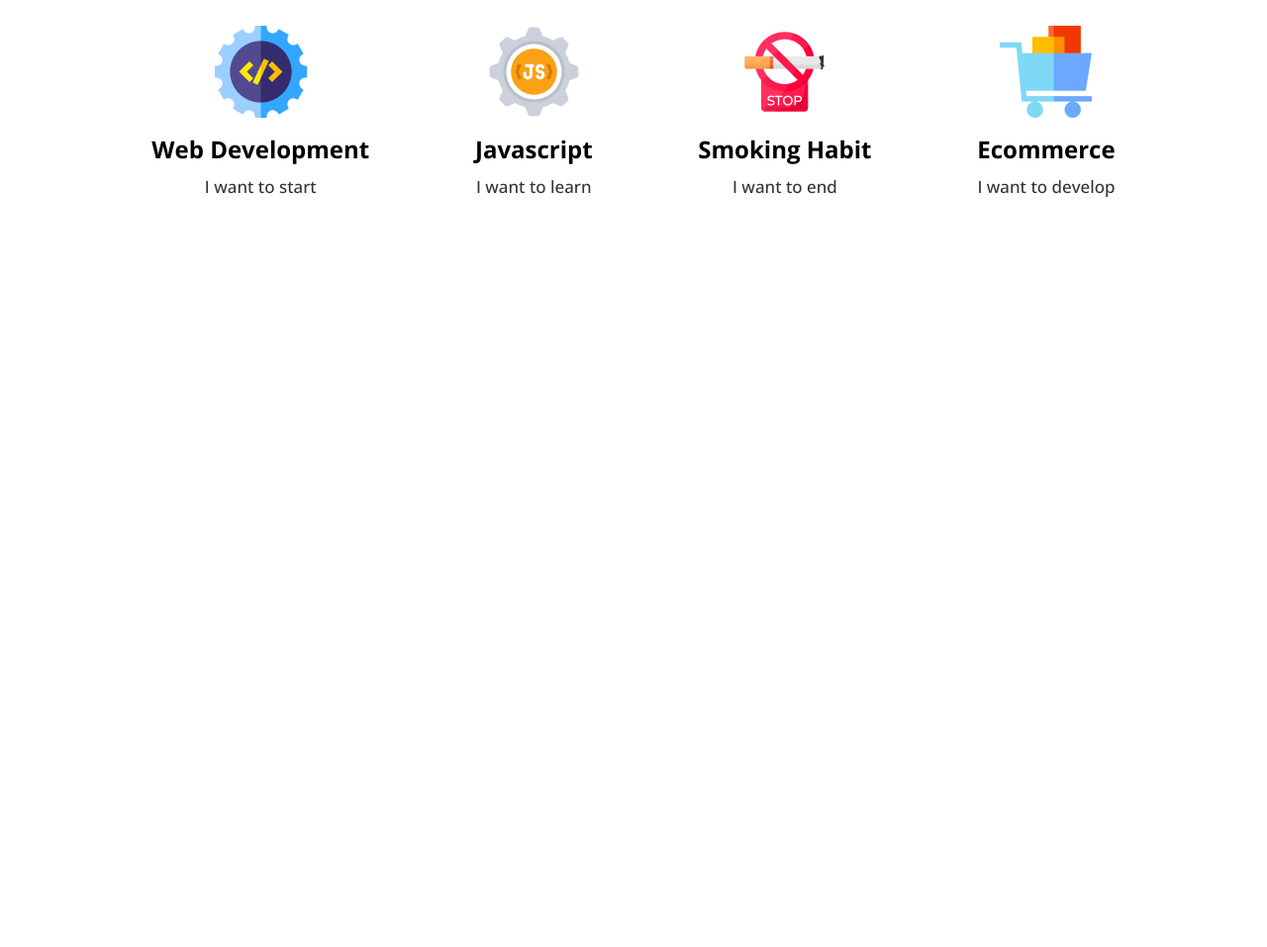
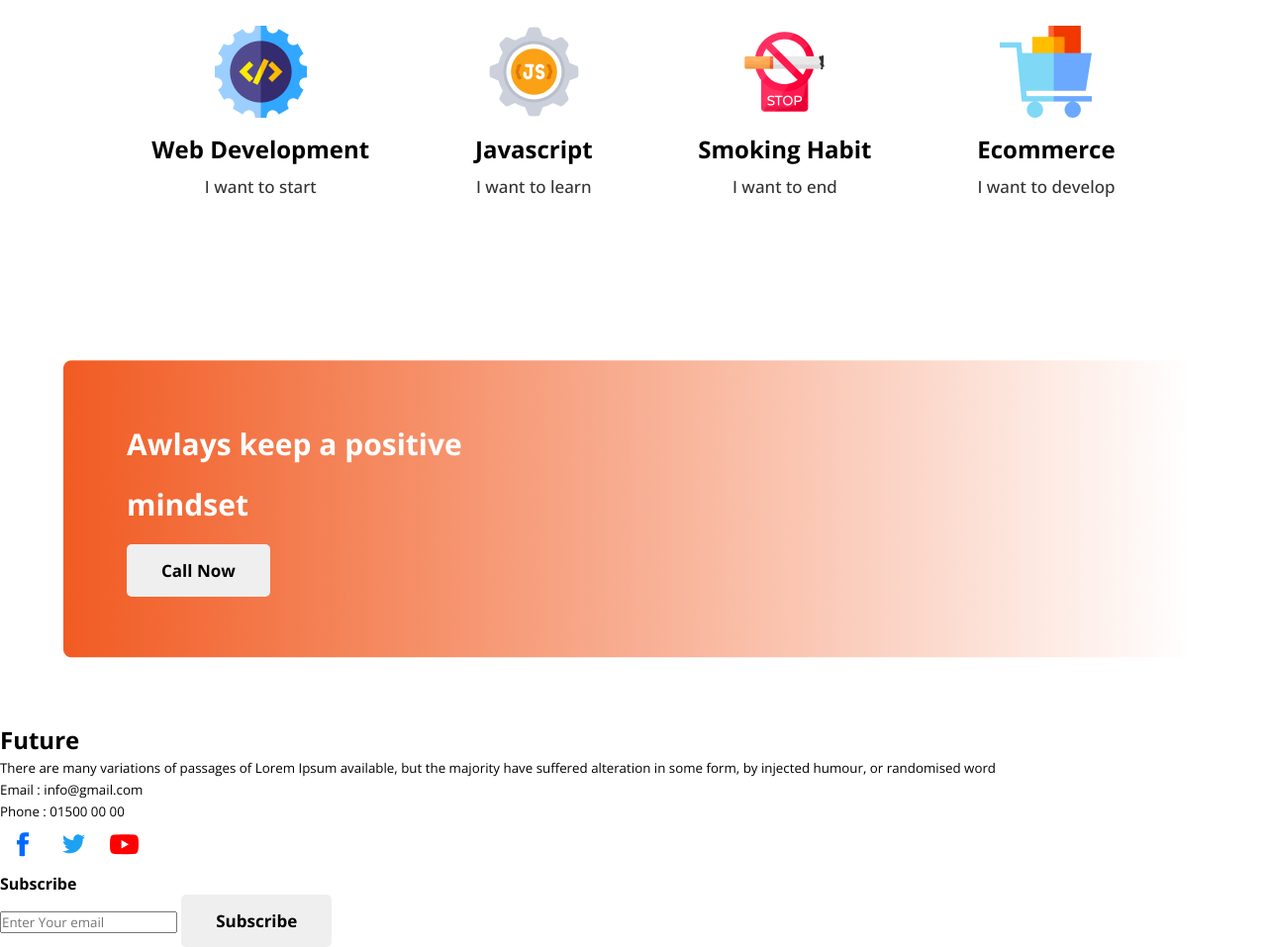
Before and after one commit to RashedAkash/prac-05, a plain HTML site: page index.html in a window 1280 px wide. Shown: the part 1581-2538 px from the top of the page at 99% size. Before the commit the page ends 1881 px from the top, so only its background shows below. Drawn offline with nearby package versions, Linux system fonts and the light colour scheme.

Commit message:
footer create

```diff
--- a/css/style.css
+++ b/css/style.css
@@ -103,3 +103,25 @@ margin: 20px 0;
   font-weight: 500;
   color: #333;
 }
+
+/* keep-area style */
+.keep-area{
+  background-image: url('../images/gradient2.png');
+  background-repeat: no-repeat;
+  padding: 5%;
+  margin: 5%;
+}
+.keep-text{}
+.keep-text h1{
+  color: #fff;
+  font-size: 30px;
+  font-weight: 700;
+  margin-bottom: 20px;
+}
+.call{
+  border: none;
+  border-radius: 5px;
+  padding: 15px 35px;
+  font-size: 17px;
+  font-weight: 700;
+}
--- a/index.html
+++ b/index.html
@@ -1,5 +1,6 @@
 <!DOCTYPE html>
 <html lang="en">
+
 <head>
   <meta charset="UTF-8">
   <meta name="viewport" content="width=device-width, initial-scale=1.0">
@@ -10,6 +11,7 @@
     crossorigin="anonymous" referrerpolicy="no-referrer" />
   <link rel="stylesheet" href="css/style.css">
 </head>
+
 <body>
   <header>
     <!-- banner section -->
@@ -96,7 +98,40 @@
         </div>
       </div>
     </section>
+    <!-- keep section -->
+    <section class="keep-area">
+      <div class="keep-text">
+        <h1>Awlays keep a positive
+        </h1>
+        <h1>mindset</h1>
+        <button class="call">Call Now</button>
+      </div>
+    </section>
   </main>
- <footer></footer>
+  <footer>
+    <section class="footer-area">
+      <div class="footer-widget">
+        <h1>Future</h1>
+        <p><small>There are many variations of passages of Lorem Ipsum
+        available, but the majority have suffered alteration in some
+        form, by injected humour, or randomised word</small></p>
+        <p><small>Email : info@gmail.com</small></p>
+        <p><small>Phone : 01500 00 00</small></p>
+        <div class="icon">
+          <img src="images/icons/fb.png" alt="">
+          <img src="images/icons/twitter.png" alt="">
+          <img src="images/icons/youtube.png" alt="">
+        </div>
+      </div>
+      <div class="sub">
+        <h4>Subscribe</h4>
+        <form action="">
+          <input type="email" name="" id="" placeholder="Enter Your email">
+          <button class="call">Subscribe</button>
+        </form>
+      </div>
+    </section>
+  </footer>
 </body>
+
 </html>
```
Lines whose indentation alone changed are shown as unchanged.
